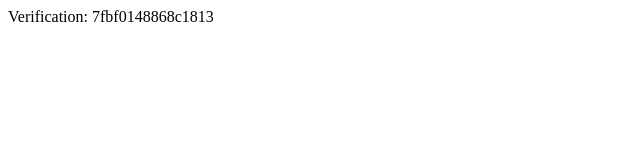
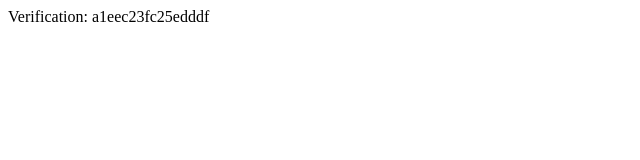
Before and after one commit to yiwiqininum087-coder/ds, a plain HTML site: page yandex_7fbf0148868c1813.html in a window 1280 px wide. Shown: the full height of the page, 0-640 px from the left. Drawn offline with Linux system fonts and the light colour scheme.

Commit message:
Update yandex_7fbf0148868c1813.html

```diff
--- a/yandex_7fbf0148868c1813.html
+++ b/yandex_7fbf0148868c1813.html
@@ -2,5 +2,5 @@
     <head>
         <meta http-equiv="Content-Type" content="text/html; charset=UTF-8">
     </head>
-    <body>Verification: 7fbf0148868c1813</body>
+    <body>Verification: a1eec23fc25edddf</body>
 </html>
```
